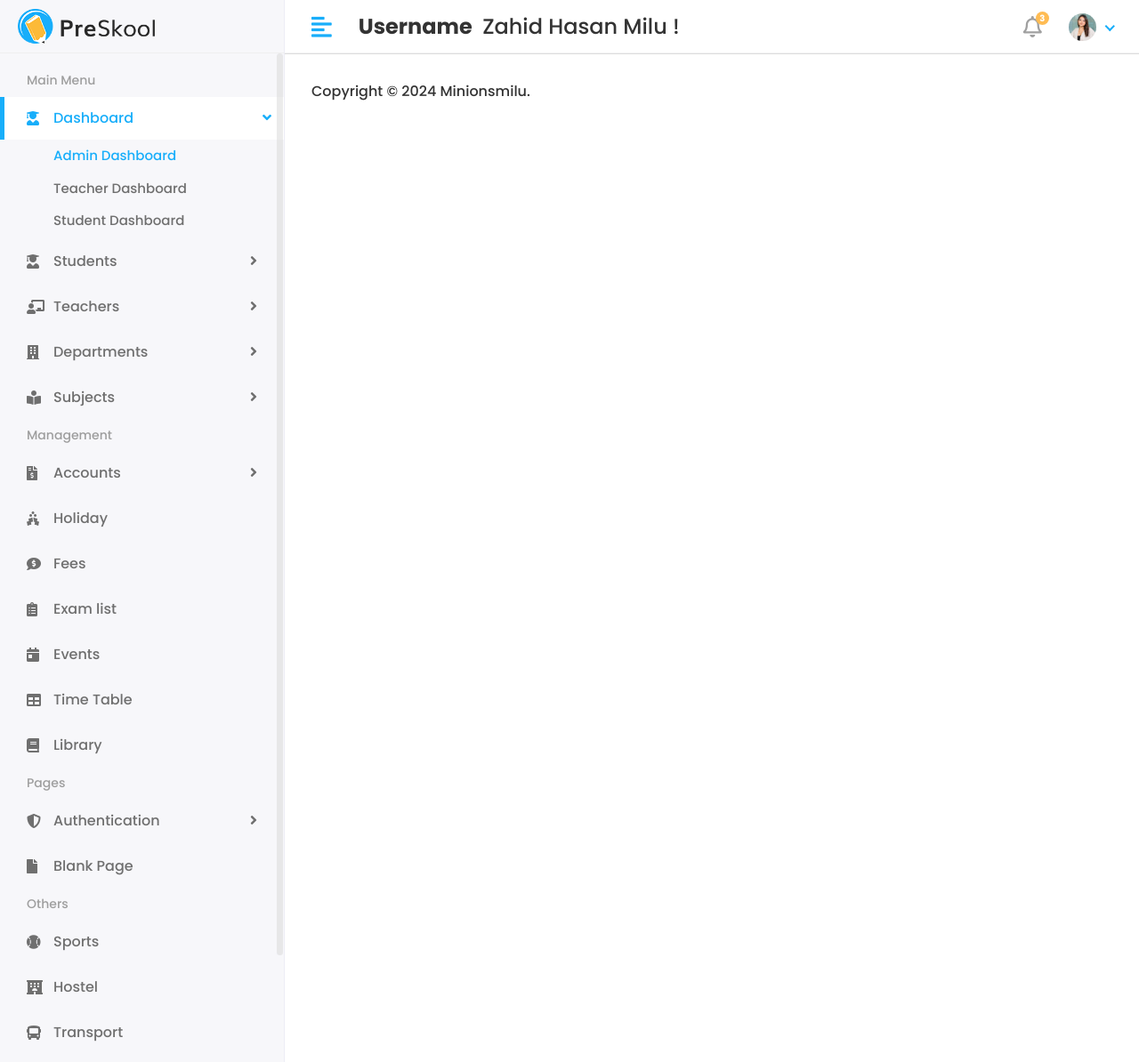
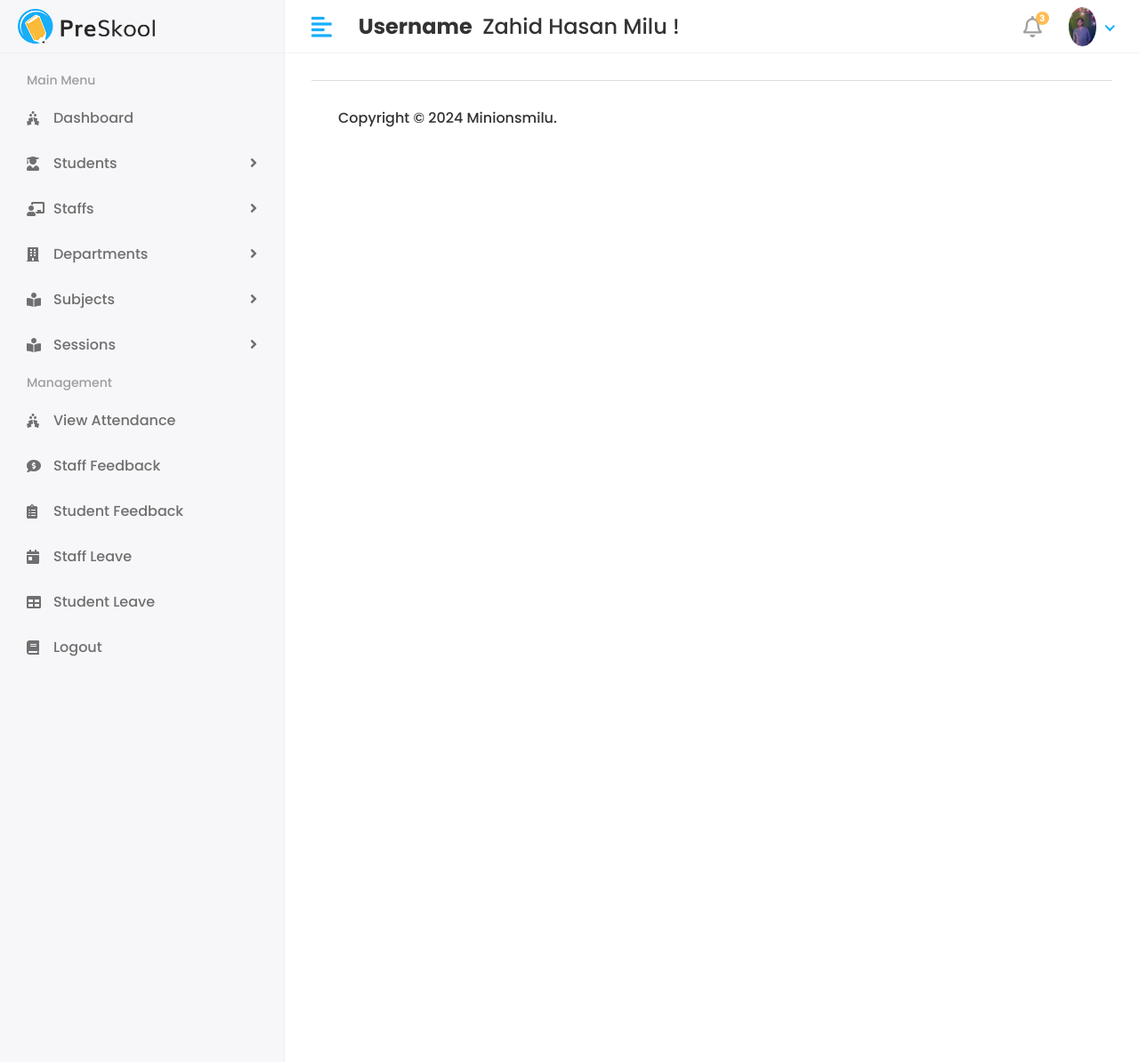
Before and after one commit to zahidhasanmilu/Student_Management_System, a Django app: page /base/ in a window 1280 px wide. Shown: the whole page at 89% size. Run offline with Django 3.2, Linux system fonts and the light colour scheme; a user stored in the database is signed in; some libraries are stand-ins or nearby versions.

Commit message:
profile view and page work

```diff
--- a/Student_management_system/settings.py
+++ b/Student_management_system/settings.py
@@ -30,6 +30,7 @@ INSTALLED_APPS = [
 
 CUSTOM_APPS = [
     'app',
+     'django_cleanup.apps.CleanupConfig',
 ]
 
 INSTALLED_APPS += CUSTOM_APPS
--- a/Student_management_system/urls.py
+++ b/Student_management_system/urls.py
@@ -19,7 +19,10 @@ urlpatterns = [
     path('doLogin/', views.doLogin.as_view(), name='doLogin'),
     path('doLogout/', views.doLogout, name='logout'),
 
+    #Profile Update
+    path('profile/', views.PROFILE.as_view(), name='profile'),
+
     path('Hod/Home/', Hod_views.HOME.as_view(), name='hod_home'),
 
 
-] + static(settings.STATIC_URL, document_root=settings.STATIC_ROOT)
+] + static(settings.MEDIA_URL, document_root=settings.MEDIA_ROOT)
--- a/Student_management_system/views.py
+++ b/Student_management_system/views.py
@@ -12,12 +12,16 @@ from django.contrib.auth import login, logout, authenticate
 # forms
 from django.contrib.auth.forms import AuthenticationForm
 
+
 # models
 # from django.contrib.auth.models import User
 
 # Login MIXIN
 from django.utils.decorators import method_decorator
 from django.views.decorators.cache import never_cache
+
+from Student_management_system.forms import ProfilePicForm
+from app.models import CustomUser
 from .mixins import LogoutRequiredMixin
 
 # EmailBackEnd
@@ -74,3 +78,50 @@ def doLogout(request):
     logout(request)
     messages.success(request, 'Logout Successfully')
     return redirect('login')
+
+
+
+class PROFILE(LoginRequiredMixin,View):
+
+    def get(self, request, *args, **kwargs):
+        user = CustomUser.objects.get(id = request.user.id)
+
+        context={
+            'user':user}
+        return render(self.request, 'profile.html',context)
+
+    def post(self, request, *args, **kwargs):
+
+        # username = request.POST.get('username')
+        # email = request.POST.get('email')
+        first_name = request.POST.get('first_name')
+        last_name = request.POST.get('last_name')
+        profile_pic = request.FILES.get('profile_pic')
+        password = request.POST.get('password')
+
+        user = CustomUser.objects.get(id = request.user.id)
+        user.first_name = first_name
+        user.last_name = last_name
+        if password !=None and password!="":
+            user.set_password(password)
+        if profile_pic != None and profile_pic!="":
+            user.profile_pic=profile_pic
+        user.save()
+        return redirect('profile')
+
+
+@login_required
+def addProfile_pic(request):
+    form = ProfilePicForm(request.FILES)
+    if request.method == "POST":
+        form = ProfilePicForm(request.POST, request.FILES)
+        if form.is_valid():
+            user_obj = form.save(commit=False)
+            user_obj.user = request.user
+            user_obj.save()
+            messages.success(request, 'Profile Pic Update Succesfully Done')
+            return redirect('profile')
+    context = {
+        'form': form
+    }
+    return render(request, 'update_profile_pic.html', context)
--- a/app/models.py
+++ b/app/models.py
@@ -13,4 +13,4 @@ class CustomUser(AbstractUser):
 
     user_type = models.CharField(choices=USER_TYPE, max_length=50, default=1)
     profile_pic = models.ImageField(
-        upload_to='Profile_Pics/', blank=True, null=True, max_length=None)
+        upload_to='Profile_Pics/')
--- a/templates/base.html
+++ b/templates/base.html
@@ -33,15 +33,13 @@
         {% include 'components/sidebar.html' %}
 
         <div class="page-wrapper">
-
-
+            <div class="content container-fluid">
                 {% block content %}
 
                 {% endblock content %}
-
                 <!-- include footer  -->
                 {% include 'components/footer.html' %}
-
+            </div>
         </div>
     </div>
 
--- a/templates/components/header.html
+++ b/templates/components/header.html
@@ -106,12 +106,12 @@
         <li class="nav-item dropdown has-arrow">
             <a href="#" class="dropdown-toggle nav-link" data-toggle="dropdown">
                 <span class="user-img"><img class="rounded-circle"
-                        src="{% static 'assets/img/profiles/avatar-01.jpg' %}" width="31" alt="Ryan Taylor"></span>
+                        src="{{user.profile_pic.url}}" width="31" alt="Ryan Taylor"></span>
             </a>
             <div class="dropdown-menu">
                 <div class="user-header">
                     <div class="avatar avatar-sm">
-                        <img src="{% static 'assets/img/profiles/avatar-01.jpg' %}" alt="User Image"
+                        <img src="{{user.profile_pic.url}}" alt="User Image"
                             class="avatar-img rounded-circle">
                     </div>
                     <div class="user-text">
@@ -126,7 +126,7 @@
 
                     </div>
                 </div>
-                <a class="dropdown-item" href="profile.html">My Profile</a>
+                <a class="dropdown-item" href="{% url 'profile' %}">My Profile</a>
                 <a class="dropdown-item" href="inbox.html">Inbox</a>
                 <a class="dropdown-item" href="{% url 'logout' %}">Logout</a>
             </div>
--- a/templates/components/sidebar.html
+++ b/templates/components/sidebar.html
@@ -6,40 +6,32 @@
                 <li class="menu-title">
                     <span>Main Menu</span>
                 </li>
-                <li class="submenu active">
-                    <a href="#"><i class="fas fa-user-graduate"></i> <span> Dashboard</span> <span
-                            class="menu-arrow"></span></a>
-                    <ul>
-                        <li><a href="index.html" class="active">Admin Dashboard</a></li>
-                        <li><a href="teacher-dashboard.html">Teacher Dashboard</a></li>
-                        <li><a href="student-dashboard.html">Student Dashboard</a></li>
-                    </ul>
+                <li>
+                    <a href=""><i class="fas fa-holly-berry"></i> <span>Dashboard</span></a>
                 </li>
                 <li class="submenu">
                     <a href="#"><i class="fas fa-user-graduate"></i> <span> Students</span> <span
                             class="menu-arrow"></span></a>
                     <ul>
-                        <li><a href="students.html">Student List</a></li>
                         <li><a href="student-details.html">Student View</a></li>
                         <li><a href="add-student.html">Student Add</a></li>
                         <li><a href="edit-student.html">Student Edit</a></li>
                     </ul>
                 </li>
                 <li class="submenu">
-                    <a href="#"><i class="fas fa-chalkboard-teacher"></i> <span> Teachers</span> <span
+                    <a href="#"><i class="fas fa-chalkboard-teacher"></i> <span> Staffs</span> <span
                             class="menu-arrow"></span></a>
                     <ul>
-                        <li><a href="teachers.html">Teacher List</a></li>
-                        <li><a href="teacher-details.html">Teacher View</a></li>
-                        <li><a href="add-teacher.html">Teacher Add</a></li>
-                        <li><a href="edit-teacher.html">Teacher Edit</a></li>
+                        <li><a href="teacher-details.html">Staff View</a></li>
+                        <li><a href="add-teacher.html">Staff Add</a></li>
+                        <li><a href="edit-teacher.html">Staff Edit</a></li>
                     </ul>
                 </li>
                 <li class="submenu">
                     <a href="#"><i class="fas fa-building"></i> <span> Departments</span> <span
                             class="menu-arrow"></span></a>
                     <ul>
-                        <li><a href="departments.html">Department List</a></li>
+                        <li><a href="departments.html">Department View</a></li>
                         <li><a href="add-department.html">Department Add</a></li>
                         <li><a href="edit-department.html">Department Edit</a></li>
                     </ul>
@@ -48,119 +40,41 @@
                     <a href="#"><i class="fas fa-book-reader"></i> <span> Subjects</span> <span
                             class="menu-arrow"></span></a>
                     <ul>
-                        <li><a href="subjects.html">Subject List</a></li>
+                        <li><a href="subjects.html">Subject View</a></li>
                         <li><a href="add-subject.html">Subject Add</a></li>
                         <li><a href="edit-subject.html">Subject Edit</a></li>
+                    </ul>
+                </li>
+                <li class="submenu">
+                    <a href="#"><i class="fas fa-book-reader"></i> <span> Sessions</span> <span
+                            class="menu-arrow"></span></a>
+                    <ul>
+                        <li><a href="subjects.html">Session View</a></li>
+                        <li><a href="add-subject.html">Session Add</a></li>
+                        <li><a href="edit-subject.html">Session Edit</a></li>
                     </ul>
                 </li>
                 <li class="menu-title">
                     <span>Management</span>
                 </li>
-                <li class="submenu">
-                    <a href="#"><i class="fas fa-file-invoice-dollar"></i> <span> Accounts</span> <span
-                            class="menu-arrow"></span></a>
-                    <ul>
-                        <li><a href="fees-collections.html">Fees Collection</a></li>
-                        <li><a href="expenses.html">Expenses</a></li>
-                        <li><a href="salary.html">Salary</a></li>
-                        <li><a href="add-fees-collection.html">Add Fees</a></li>
-                        <li><a href="add-expenses.html">Add Expenses</a></li>
-                        <li><a href="add-salary.html">Add Salary</a></li>
-                    </ul>
+
+                <li>
+                    <a href="holiday.html"><i class="fas fa-holly-berry"></i> <span>View Attendance</span></a>
                 </li>
                 <li>
-                    <a href="holiday.html"><i class="fas fa-holly-berry"></i> <span>Holiday</span></a>
+                    <a href="fees.html"><i class="fas fa-comment-dollar"></i> <span>Staff Feedback</span></a>
                 </li>
                 <li>
-                    <a href="fees.html"><i class="fas fa-comment-dollar"></i> <span>Fees</span></a>
+                    <a href="exam.html"><i class="fas fa-clipboard-list"></i> <span>Student Feedback</span></a>
                 </li>
                 <li>
-                    <a href="exam.html"><i class="fas fa-clipboard-list"></i> <span>Exam list</span></a>
+                    <a href="event.html"><i class="fas fa-calendar-day"></i> <span>Staff Leave</span></a>
                 </li>
                 <li>
-                    <a href="event.html"><i class="fas fa-calendar-day"></i> <span>Events</span></a>
+                    <a href="time-table.html"><i class="fas fa-table"></i> <span>Student Leave</span></a>
                 </li>
                 <li>
-                    <a href="time-table.html"><i class="fas fa-table"></i> <span>Time Table</span></a>
-                </li>
-                <li>
-                    <a href="library.html"><i class="fas fa-book"></i> <span>Library</span></a>
-                </li>
-                <li class="menu-title">
-                    <span>Pages</span>
-                </li>
-                <li class="submenu">
-                    <a href="#"><i class="fas fa-shield-alt"></i> <span> Authentication </span> <span
-                            class="menu-arrow"></span></a>
-                    <ul>
-                        <li><a href="login.html">Login</a></li>
-                        <li><a href="register.html">Register</a></li>
-                        <li><a href="forgot-password.html">Forgot Password</a></li>
-                        <li><a href="error-404.html">Error Page</a></li>
-                    </ul>
-                </li>
-                <li>
-                    <a href="blank-page.html"><i class="fas fa-file"></i> <span>Blank Page</span></a>
-                </li>
-                <li class="menu-title">
-                    <span>Others</span>
-                </li>
-                <li>
-                    <a href="sports.html"><i class="fas fa-baseball-ball"></i> <span>Sports</span></a>
-                </li>
-                <li>
-                    <a href="hostel.html"><i class="fas fa-hotel"></i> <span>Hostel</span></a>
-                </li>
-                <li>
-                    <a href="transport.html"><i class="fas fa-bus"></i> <span>Transport</span></a>
-                </li>
-                <li class="menu-title">
-                    <span>UI Interface</span>
-                </li>
-                <li>
-                    <a href="components.html"><i class="fas fa-vector-square"></i> <span>Components</span></a>
-                </li>
-                <li class="submenu">
-                    <a href="#"><i class="fas fa-columns"></i> <span> Forms </span> <span class="menu-arrow"></span></a>
-                    <ul>
-                        <li><a href="form-basic-inputs.html">Basic Inputs </a></li>
-                        <li><a href="form-input-groups.html">Input Groups </a></li>
-                        <li><a href="form-horizontal.html">Horizontal Form </a></li>
-                        <li><a href="form-vertical.html"> Vertical Form </a></li>
-                        <li><a href="form-mask.html"> Form Mask </a></li>
-                        <li><a href="form-validation.html"> Form Validation </a></li>
-                    </ul>
-                </li>
-                <li class="submenu">
-                    <a href="#"><i class="fas fa-table"></i> <span> Tables </span> <span class="menu-arrow"></span></a>
-                    <ul>
-                        <li><a href="tables-basic.html">Basic Tables </a></li>
-                        <li><a href="data-tables.html">Data Table </a></li>
-                    </ul>
-                </li>
-                <li class="submenu">
-                    <a href="javascript:void(0);"><i class="fas fa-code"></i> <span>Multi Level</span> <span
-                            class="menu-arrow"></span></a>
-                    <ul>
-                        <li class="submenu">
-                            <a href="javascript:void(0);"> <span>Level 1</span> <span class="menu-arrow"></span></a>
-                            <ul>
-                                <li><a href="javascript:void(0);"><span>Level 2</span></a></li>
-                                <li class="submenu">
-                                    <a href="javascript:void(0);"> <span> Level 2</span> <span
-                                            class="menu-arrow"></span></a>
-                                    <ul>
-                                        <li><a href="javascript:void(0);">Level 3</a></li>
-                                        <li><a href="javascript:void(0);">Level 3</a></li>
-                                    </ul>
-                                </li>
-                                <li><a href="javascript:void(0);"> <span>Level 2</span></a></li>
-                            </ul>
-                        </li>
-                        <li>
-                            <a href="javascript:void(0);"> <span>Level 1</span></a>
-                        </li>
-                    </ul>
+                    <a href="{% url 'logout' %}"><i class="fas fa-book"></i> <span>Logout</span></a>
                 </li>
             </ul>
         </div>
```
Also changed, not shown: Student_management_system/forms.py (added, +11 -0 lines), templates/profile.html (added, +63 -0 lines), db.sqlite3, media/Profile_Pics/qq.jpg (added). Lines whose indentation alone changed are shown as unchanged.
